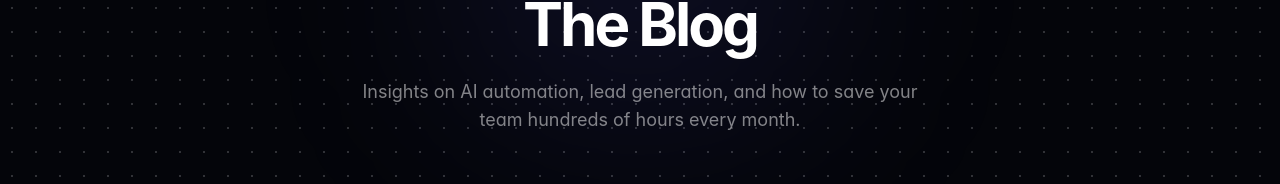
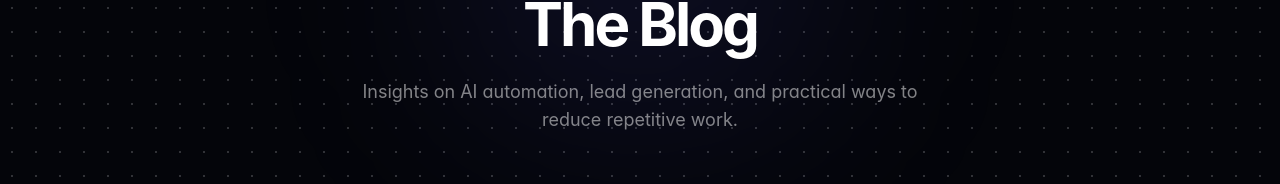
Before and after one commit to sohailk-cpu/Page2Lead, a React (Vite) app: page /blog in a window 1280 px wide. Shown: the part 172-356 px from the top of the page. Built offline with nearby package versions, Linux system fonts and the light colour scheme.

Commit message:
Remove unsupported blog outcome claim

```diff
--- a/src/components/pages/BlogPage.tsx
+++ b/src/components/pages/BlogPage.tsx
@@ -28,7 +28,7 @@ export default function BlogPage() {
               The Blog
             </h1>
             <p className="text-white/50 text-lg max-w-xl mx-auto">
-              Insights on AI automation, lead generation, and how to save your team hundreds of hours every month.
+              Insights on AI automation, lead generation, and practical ways to reduce repetitive work.
             </p>
           </motion.div>
         </div>
```
